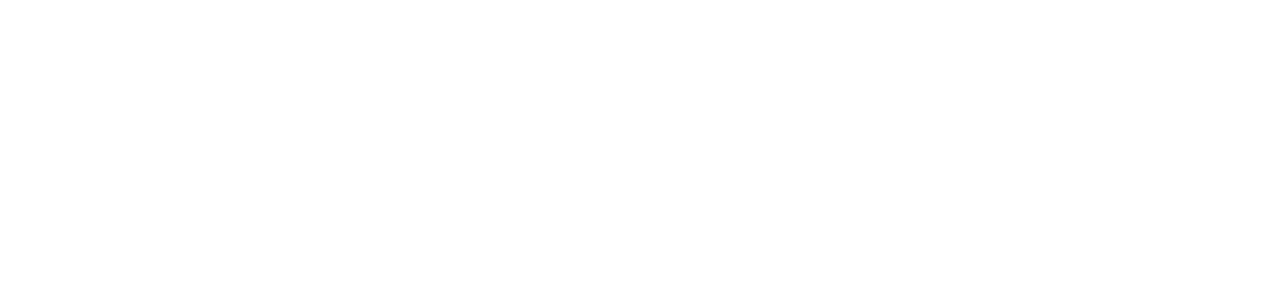
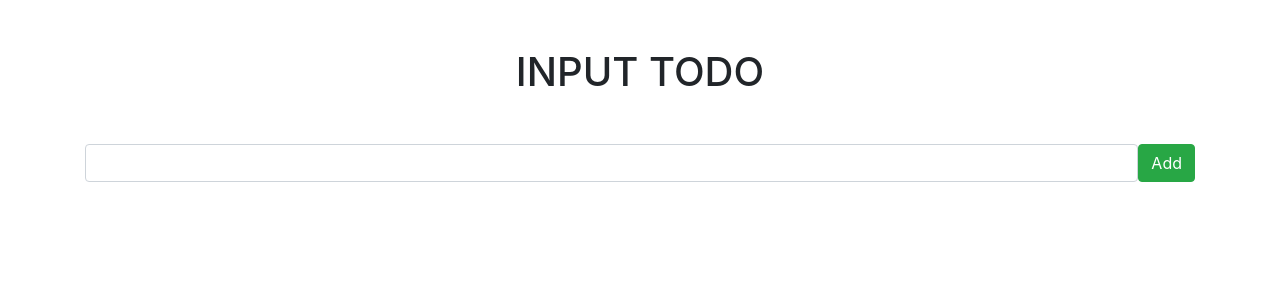
Before and after one commit to vlee4/BackToTheBackend, a React (Create React App) app in the folder PERN-tutorial/client/: page / in a window 1280 px wide. Shown: the top 300 px of the page. Built offline with nearby package versions, Linux system fonts and the light colour scheme.

Commit message:
Create & Add Input todo component to App

```diff
--- a/PERN-tutorial/client/src/App.js
+++ b/PERN-tutorial/client/src/App.js
@@ -1,8 +1,17 @@
 import "./App.css";
 import React, { Fragment } from "react";
 
+//COMPONENTS
+import InputTodo from "./Components/InputTodo";
+
 function App() {
-  return <Fragment></Fragment>;
+  return (
+    <Fragment>
+      <div className="container">
+        <InputTodo />
+      </div>
+    </Fragment>
+  );
 }
 
 export default App;
--- a/PERN-tutorial/client/src/Components/InputTodo.js
+++ b/PERN-tutorial/client/src/Components/InputTodo.js
@@ -0,0 +1,17 @@
+import React, { Fragment, useState } from "react";
+
+const InputTodo = () => {
+  const [description, setDescription] = useState("");
+
+  return (
+    <Fragment>
+      <h1 className="text-center mt-5">INPUT TODO</h1>
+      <form className="d-flex mt-5">
+        <input type="text" className="form-control" />
+        <button className="btn btn-success">Add</button>
+      </form>
+    </Fragment>
+  );
+};
+
+export default InputTodo;
```
